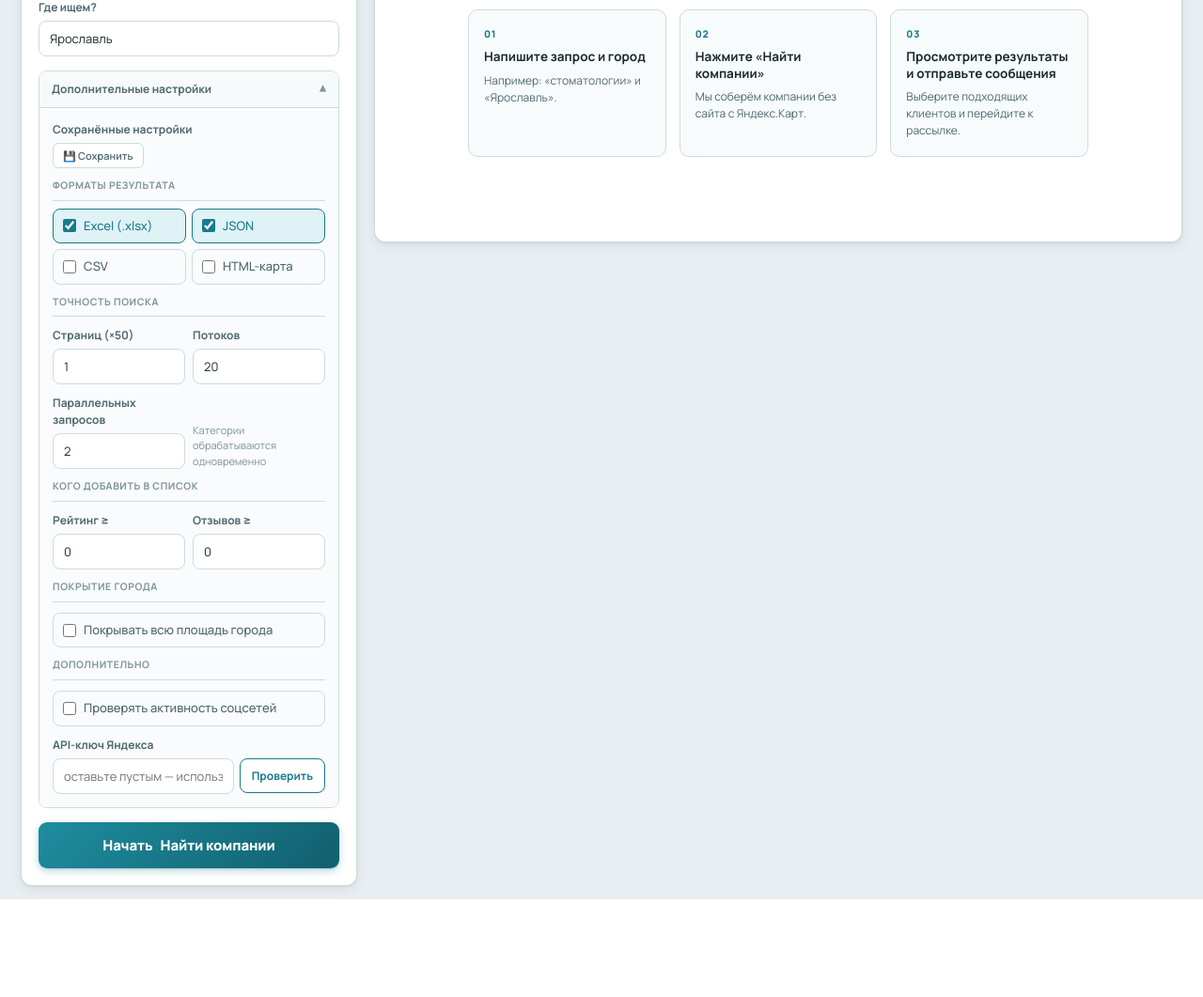
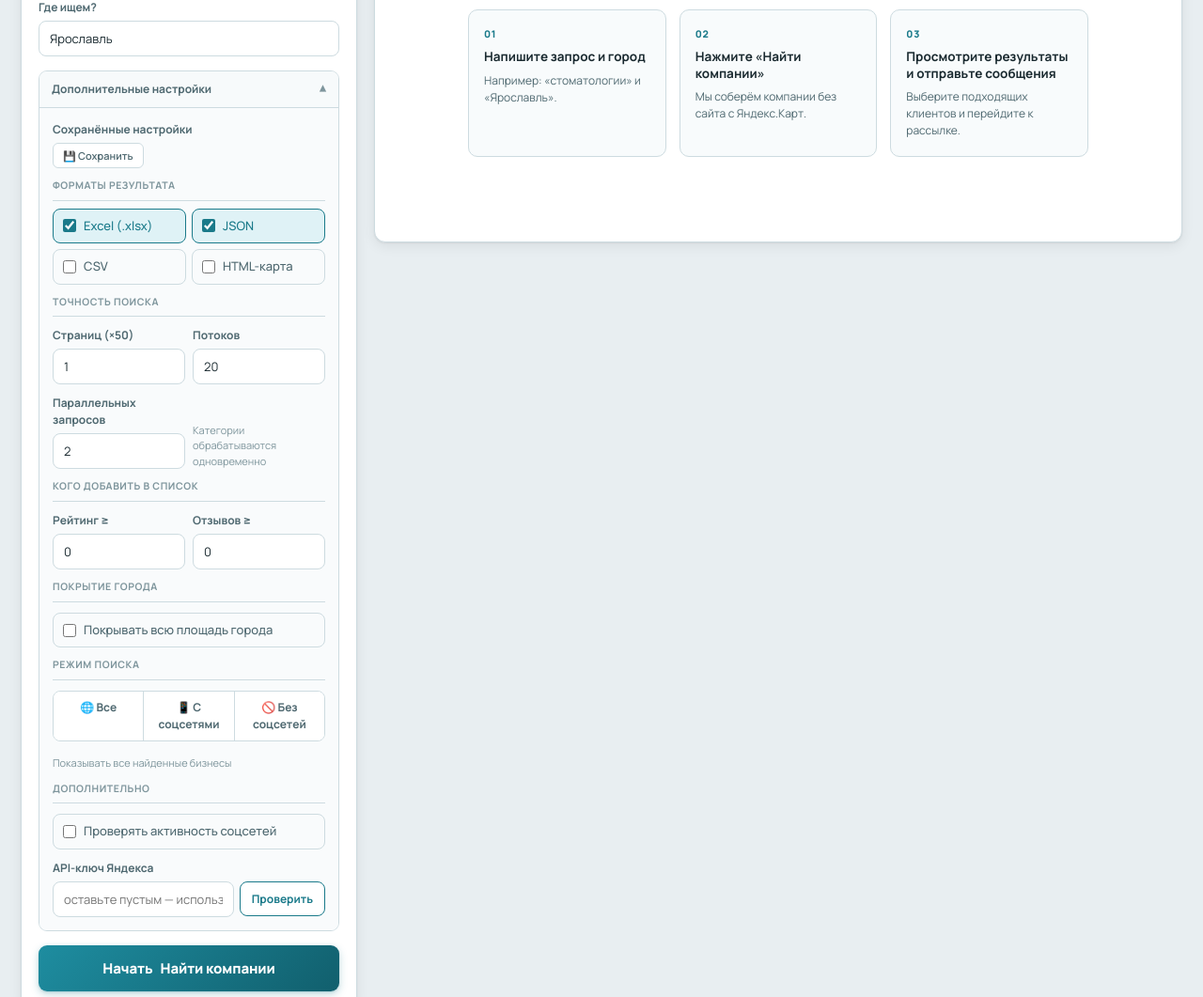
Before and after one commit to ScarFace11/Yandex-Buisnes-Parser, a Flask app: page / in a window 1280 px wide, after a click on "Дополнительные настройки". Shown: the part 338-1399 px from the top of the page at 94% size. Before the commit the page ends 1295 px from the top, so only its background shows below. Run offline with Flask 3, Linux system fonts and the light colour scheme; data that the repository does not hold is empty; parts of the project's set-up code (start-up, migrations or seed data) failed here and were passed over.

Commit message:
Add social mode filter: all / with socials / without socials
Three-way toggle in advanced settings lets users filter results by
social media presence. "Without socials" mode skips expensive
detail-page fetching for ~10x speedup when only bare business
listings are needed.

🤖 Generated with Codebuff
Co-Authored-By: Codebuff <noreply@codebuff.com>

```diff
--- a/templates/index.html
+++ b/templates/index.html
@@ -484,6 +484,10 @@ details.advanced-settings>.dbody>.chk{grid-column:span 2}
 .export-sel-btn:hover{background:var(--cl)}
 
 /* ── API key ── */
+/* ── Social mode toggle ── */
+.social-mode-opt:hover{background:var(--cl);color:var(--c)}
+.social-mode-opt.active{background:var(--c);color:#fff;border-color:var(--c)}
+
 .apikey-row{display:flex;gap:6px;align-items:flex-start}
 .apikey-row input{flex:1}
 #btn-test-key{
@@ -819,6 +823,23 @@ input:focus-visible,textarea:focus-visible,select:focus-visible{
               <div><label class="lbl">Шаг (км)</label>
                 <input type="number" id="f-gstep" value="5" min="1"></div>
             </div>
+
+            <div class="sec">Режим поиска</div>
+            <div style="display:flex;gap:0;border:1.5px solid var(--bdr);border-radius:8px;overflow:hidden">
+              <label class="social-mode-opt" style="flex:1;padding:8px 6px;text-align:center;font-size:12px;font-weight:700;cursor:pointer;color:var(--sub);background:#fff;transition:all .13s;border-right:1px solid var(--bdr)" onclick="setSocialMode('all')">
+                <input type="radio" name="social_mode" value="all" checked style="display:none">
+                <span>🌐 Все</span>
+              </label>
+              <label class="social-mode-opt" style="flex:1;padding:8px 6px;text-align:center;font-size:12px;font-weight:700;cursor:pointer;color:var(--sub);background:#fff;transition:all .13s;border-right:1px solid var(--bdr)" onclick="setSocialMode('with_socials')">
+                <input type="radio" name="social_mode" value="with_socials" style="display:none">
+                <span>📱 С соцсетями</span>
+              </label>
+              <label class="social-mode-opt" style="flex:1;padding:8px 6px;text-align:center;font-size:12px;font-weight:700;cursor:pointer;color:var(--sub);background:#fff;transition:all .13s" onclick="setSocialMode('without_socials')">
+                <input type="radio" name="social_mode" value="without_socials" style="display:none">
+                <span>🚫 Без соцсетей</span>
+              </label>
+            </div>
+            <div class="hint" id="social-mode-hint">Показывать все найденные бизнесы</div>
 
             <div class="sec">Дополнительно</div>
             <label class="chk"><input type="checkbox" id="f-validate">
@@ -1078,6 +1099,7 @@ let leafMap     = null;
 let mapInited   = false;
 let startTime   = 0;
 let activeSocialFilters = new Set();
+let socialMode = 'all';  // 'all' | 'with_socials' | 'without_socials'
 
 // ═══════════════════════════════════════════
 //  Checkbox styling
@@ -1085,6 +1107,26 @@ let activeSocialFilters = new Set();
 document.querySelectorAll('.chk input').forEach(cb => {
   cb.addEventListener('change', () => cb.closest('.chk').classList.toggle('on', cb.checked));
 });
+
+// ═══════════════════════════════════════════
+//  Social mode toggle (form)
+// ═══════════════════════════════════════════
+function setSocialMode(mode) {
+  socialMode = mode;
+  document.querySelectorAll('.social-mode-opt').forEach(el => {
+    const radio = el.querySelector('input[type=radio]');
+    const isActive = radio.value === mode;
+    el.classList.toggle('active', isActive);
+    radio.checked = isActive;
+  });
+  const hint = document.getElementById('social-mode-hint');
+  if (hint) {
+    const hints = { all: 'Показывать все найденные бизнесы', with_socials: 'Только бизнесы с найденными соцсетями', without_socials: 'Только бизнесы без соцсетей (быстрее — без загрузки деталей)' };
+    hint.textContent = hints[mode] || '';
+  }
+  // Re-filter table if results exist
+  if (allResults.length) filterTable();
+}
 
 // ═══════════════════════════════════════════
 //  Grid toggle
@@ -1199,6 +1241,7 @@ function getParams() {
     grid_step:       +document.getElementById('f-gstep').value || 5,
     validate_socials:document.getElementById('f-validate').checked,
     api_key:         document.getElementById('f-apikey').value.trim(),
+    social_mode:     socialMode,
   };
 }
 
@@ -1305,13 +1348,22 @@ function scheduleLiveRender() {
   if (_liveRenderTimer) return;
   _liveRenderTimer = setTimeout(() => {
     _liveRenderTimer = null;
-    // Re-apply current filter (respects search box + social filters, preserves curPage)
+    // Re-apply current filter (respects search box + social filters + social mode)
     const q = document.getElementById('tbl-search').value.trim().toLocaleLowerCase('ru-RU');
+    const SOCIAL_KEYS = Object.keys(SOCIALS);
     filteredRows = allResults.filter(r => {
       const searchable = Object.values(r).some(value =>
         String(value ?? '').toLocaleLowerCase('ru-RU').includes(q)
       );
       if (q && !searchable) return false;
+      // Social mode filter
+      if (socialMode === 'with_socials') {
+        const hasAny = SOCIAL_KEYS.some(k => r[k]) || r.other_socials;
+        if (!hasAny) return false;
+      } else if (socialMode === 'without_socials') {
+        const hasAny = SOCIAL_KEYS.some(k => r[k]) || r.other_socials;
+        if (hasAny) return false;
+      }
       if (activeSocialFilters.size > 0) {
         if (![...activeSocialFilters].some(key => r[key])) return false;
       }
@@ -1442,13 +1494,21 @@ function renderTable(data) {
 
 function filterTable() {
   const q = document.getElementById('tbl-search').value.trim().toLocaleLowerCase('ru-RU');
+  const SOCIAL_KEYS = Object.keys(SOCIALS);
   filteredRows = allResults.filter(r => {
-    // Search every visible/data field: name, rating, review count, links,
-    // query, description, address, phone and social networks.
+    // Search every visible/data field
     const searchable = Object.values(r).some(value =>
       String(value ?? '').toLocaleLowerCase('ru-RU').includes(q)
     );
     if (q && !searchable) return false;
+    // Social mode filter (form-level toggle)
+    if (socialMode === 'with_socials') {
+      const hasAny = SOCIAL_KEYS.some(k => r[k]) || r.other_socials;
+      if (!hasAny) return false;
+    } else if (socialMode === 'without_socials') {
+      const hasAny = SOCIAL_KEYS.some(k => r[k]) || r.other_socials;
+      if (hasAny) return false;
+    }
     // Social filter — OR logic: row must have at least one selected network
     if (activeSocialFilters.size > 0) {
       const hasSocial = [...activeSocialFilters].some(key => r[key]);
@@ -1704,6 +1764,7 @@ function getCurrentSettings() {
     grad:     document.getElementById('f-grad').value,
     gstep:    document.getElementById('f-gstep').value,
     validate: document.getElementById('f-validate').checked,
+    socialMode: socialMode,
      // API keys are entered for the current run only and are never persisted.
   };
 }
@@ -1725,6 +1786,7 @@ function applySettings(s) {
   if (s.grad     != null) document.getElementById('f-grad').value    = s.grad;
   if (s.gstep    != null) document.getElementById('f-gstep').value   = s.gstep;
   if (s.validate != null) { document.getElementById('f-validate').checked = s.validate; document.getElementById('f-validate').closest('.chk').classList.toggle('on', s.validate); }
+  if (s.socialMode) setSocialMode(s.socialMode);
    // Do not restore API keys from browser storage.
 }
 
@@ -2282,6 +2344,8 @@ function resetSendBtn() {
   applyTheme(savedTheme ? savedTheme === 'dark' : prefersDark);
 
   try { applySettings(JSON.parse(localStorage.getItem(SETTINGS_KEY))); } catch {}
+  // Set initial social mode active state
+  setSocialMode(socialMode);
   renderPresets();
   loadReviewed();
   loadColState();
--- a/yandex_maps_parser/runner.py
+++ b/yandex_maps_parser/runner.py
@@ -397,6 +397,11 @@ def run_web(params: dict, log_fn, stop_event=None) -> list[str]:
     state.SEARCH_WORKERS  = max(1, min(5, int(params.get("query_workers", 2))))
     state.MAX_PAGES       = max(1, int(params.get("max_pages", 1)))
     state.FETCH_DETAIL    = bool(params.get("fetch_detail", True))
+    state.SOCIAL_MODE      = params.get("social_mode", "all")
+    # When user only wants businesses WITHOUT socials, skip expensive
+    # detail-page fetching — we don't need social links at all.
+    if state.SOCIAL_MODE == "without_socials":
+        state.FETCH_DETAIL = False
     if params.get("api_key", "").strip():
         state.YANDEX_API_KEY = params["api_key"].strip()
 
--- a/yandex_maps_parser/state.py
+++ b/yandex_maps_parser/state.py
@@ -43,6 +43,11 @@ from config import (
     YANDEX_API_KEY,
     PROXIES,
 )
+
+# Social mode: "all" | "with_socials" | "without_socials"
+# Set by run_web(); controls whether enrichment fetches detail pages
+# and whether the frontend filters results by social media presence.
+SOCIAL_MODE = "all"
 
 # ── Runtime-only state ────────────────────────────────────────
 _LOG_FN = None           # callable(level, msg) set by run_web; None = CLI mode
```
